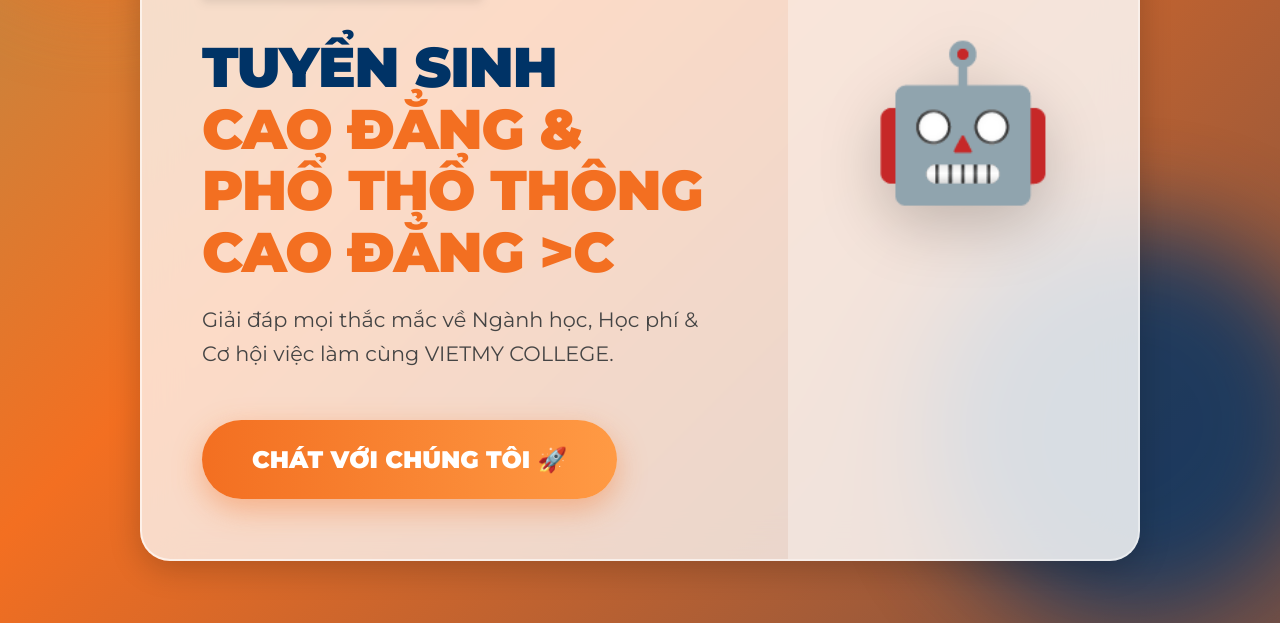
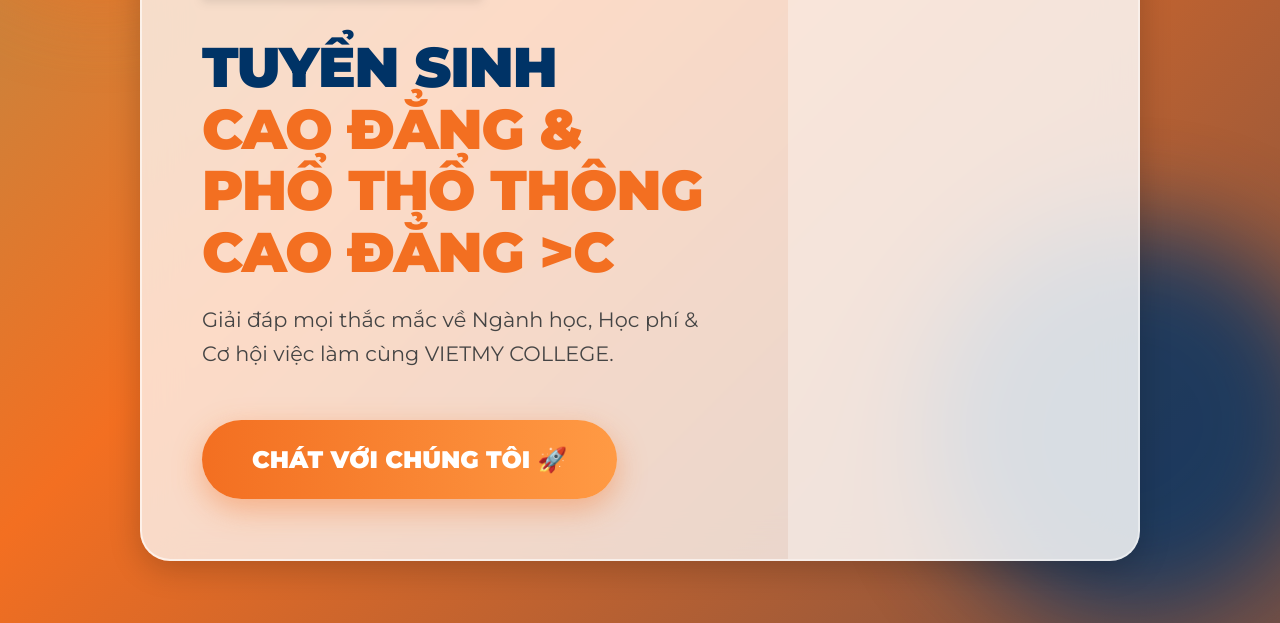
Before and after one commit to duongcanhquan/tuyensinh, a plain HTML site: page index.html in a window 1280 px wide. Shown: the part 257-880 px from the top of the page. Drawn offline with Linux system fonts and the light colour scheme.

Commit message:
Remove chat icon from visual side
Removed chat icon from the visual side section.

```diff
--- a/index.html
+++ b/index.html
@@ -157,7 +157,7 @@
         </div>
 
         <div class="visual-side">
-            <div class="chat-icon">🤖</div>
+            <div class="chat-icon"></div>
         </div>
     </div>
 
```
